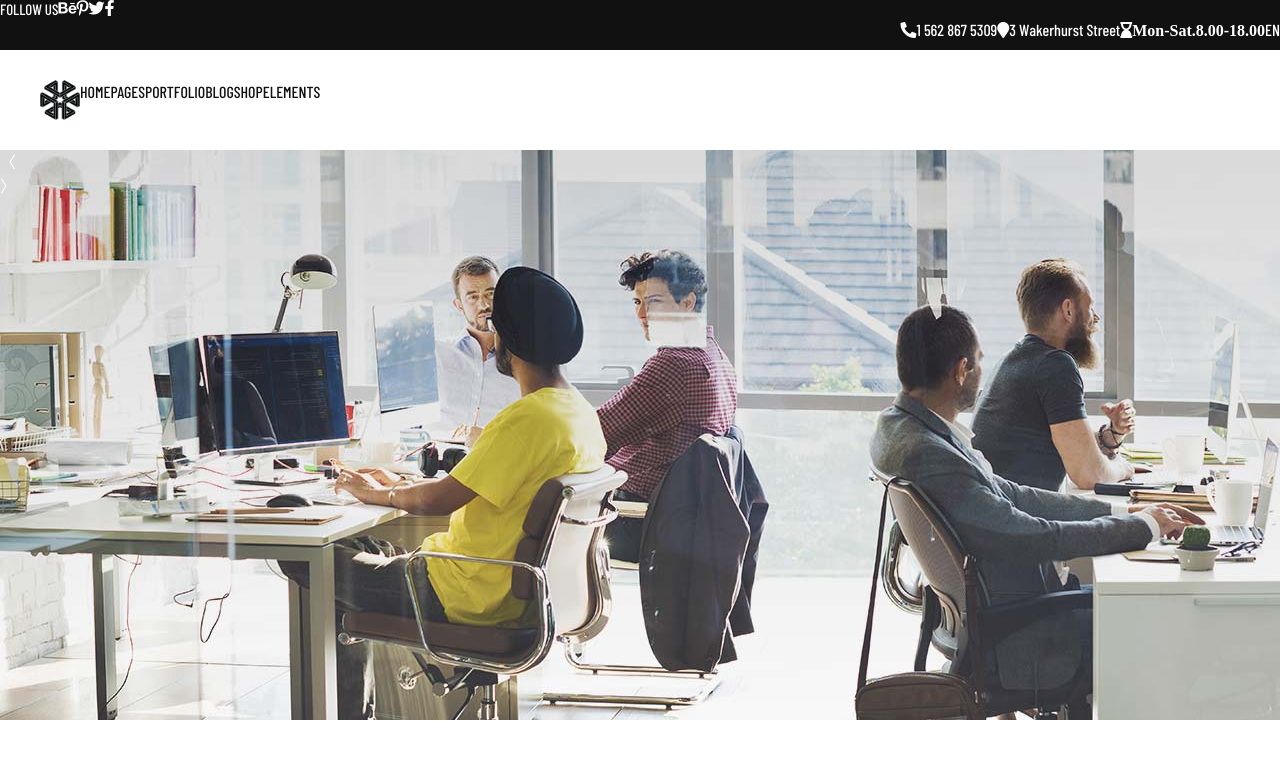
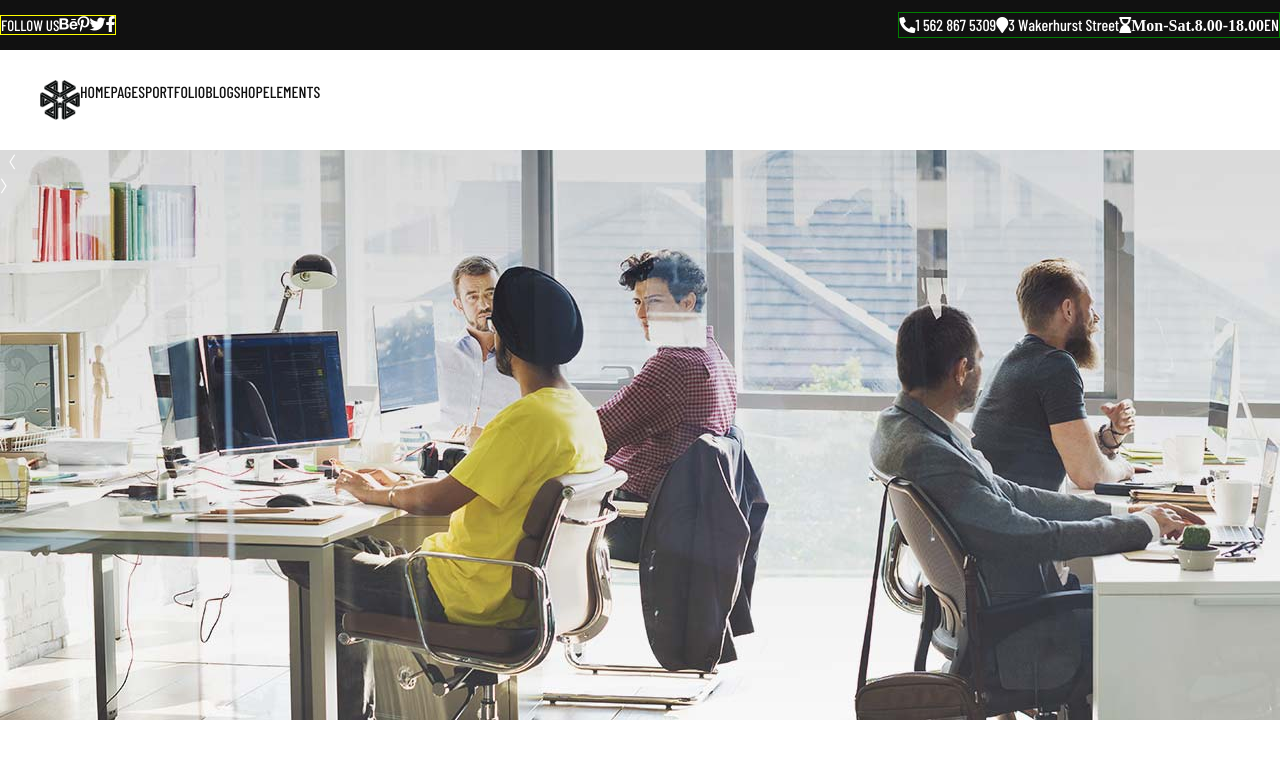
Before and after one commit to bono1212/Bono-mysite, a plain HTML site: page public/html/index.html in a window 1280 px wide. Drawn offline with nearby package versions, Linux system fonts and the light colour scheme; a web font is replaced by a local one.

Commit message:
booldook

```diff
--- a/public/css/index.css
+++ b/public/css/index.css
@@ -2,11 +2,11 @@
 html, body {font-family: 'Barlow Condensed', sans-serif;}
 
 .header-wrapper {width: 100%; height: 100vh; position: relative; color: #fff;}
-.header-wrapper .t-wrap {width: 100%; height: 50px; background-color: #111; position: absolute;  align-items: center;}
-.header-wrapper .t-wrap .t-lt {display: flex;}
+.header-wrapper .t-wrap {width: 100%; height: 50px; background-color: #111; position: absolute; display: flex; justify-content: space-between; align-items: center;}
+.header-wrapper .t-wrap .t-lt {display: flex; border: 1px solid yellow;}
 .header-wrapper .t-wrap .t-lt h2 {font-size: 15px;}
 .header-wrapper .t-wrap .top-lt-sns {display: flex;}
-.header-wrapper .t-wrap .t-rt {display: flex; justify-content: flex-end;}
+.header-wrapper .t-wrap .t-rt {display: flex; justify-content: flex-end; border: 1px solid green;}
 
 .header-wrapper .banner-wrap {position: absolute; width: 100%; height: 100%;}
 .header-wrapper .banner-wrap {position: absolute; width: 100%; height: 100%; top: 150px; left: 0;}
```
